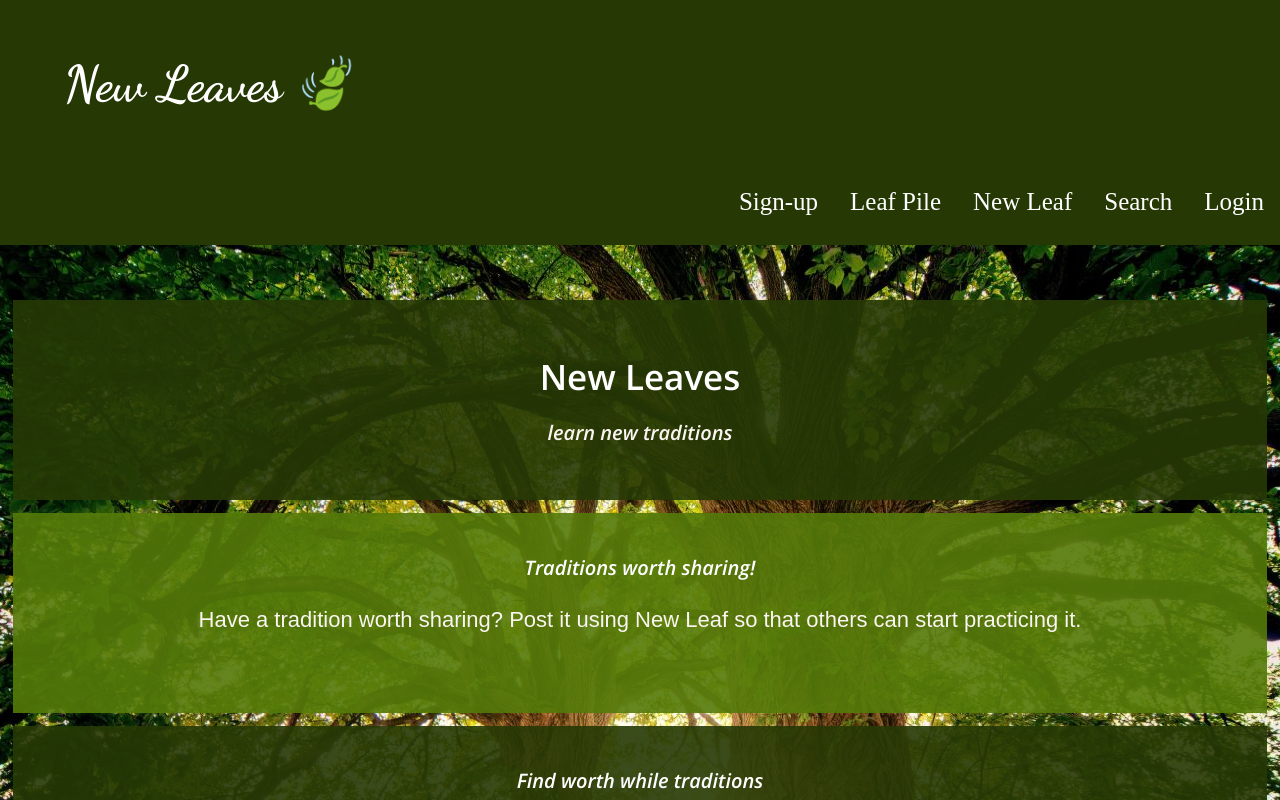
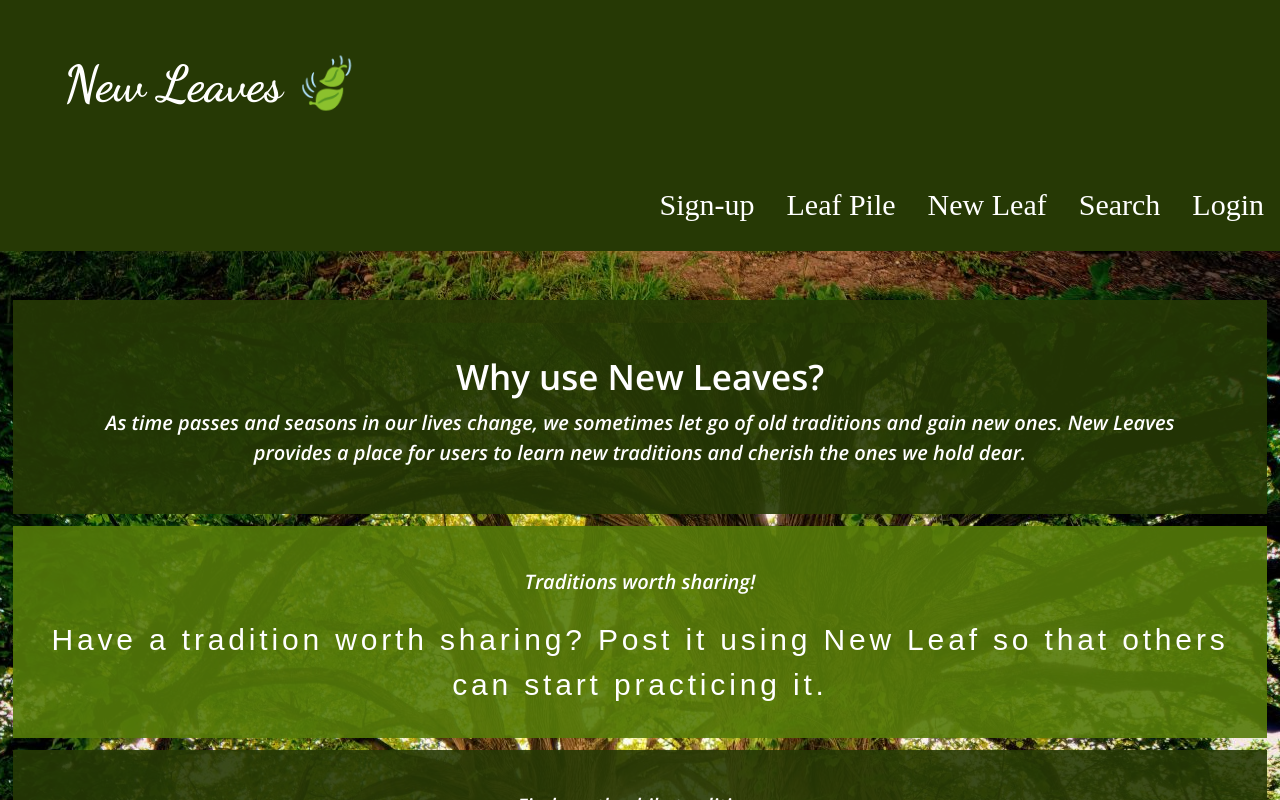
Before and after one commit to RandyWritesCode/new-leaves-app, a React (Create React App) app: page / in a window 1280 px wide. Shown: the top 800 px of the page. Built offline with nearby package versions, Linux system fonts and the light colour scheme; no server answers; a web font is replaced by a local one.

Commit message:
search issue resolved

```diff
--- a/src/Components/AddArticle/AddArticle.css
+++ b/src/Components/AddArticle/AddArticle.css
@@ -22,9 +22,9 @@ button {
   letter-spacing: 2px;
 }
 
-p {
-  font-size: 22px;
-}
+/* p {
+  font-size: 30px;
+} */
 
 button {
   font-size: 15px;
--- a/src/Components/App/App.css
+++ b/src/Components/App/App.css
@@ -39,12 +39,22 @@ input {
 }
 
 
+p {
+  /* font-size: 6.5vw; */
+  letter-spacing: .3vw;
+}
+
 /* media queries */
 @media (min-width: 640px) {
 ::placeholder {
   font-size: 3vw;
 }
+
+/* p {
+  font-size: 4.5vw;
+} */
 }
+
 
 @media (min-width: 1366px) {
   ::placeholder {
@@ -55,7 +65,9 @@ input {
     background-image: url("../../images/trees-lg.jpg");
 
   }
-
+/* p {
+  font-size: 2vw;
+} */
   section {
     margin-right: 10%;
     margin-left: 10%;
--- a/src/Components/App/App.js
+++ b/src/Components/App/App.js
@@ -117,6 +117,7 @@ class App extends React.Component {
         let display = articles.filter(article => {
           let searchTerm = this.state.searchTerm.toLowerCase()
           let articleValue = article[this.state.searchCategory].toLowerCase()
+          console.log(articleValue)
           return articleValue.includes(searchTerm)
         })
         this.setState({
--- a/src/Components/Home/Home.css
+++ b/src/Components/Home/Home.css
@@ -14,7 +14,7 @@ section > header {
 }
 
 p {
-  font-size: 20px;
+  font-size: 30px;
   padding: 0;
   margin: 0 5px 5px 5px;
   font-family: 'Imbue', sans-serif;
--- a/src/Components/Home/Home.js
+++ b/src/Components/Home/Home.js
@@ -11,16 +11,21 @@ export default function Home() {
       <div className='pageContainer'>
         <section>
           <header>
-            <h2>New Leaves</h2>
+            <h2>Why use New Leaves?</h2>
+            <h3>
+              As time passes and seasons in our lives change,
+              we sometimes let go of old traditions and gain new ones.
+              New Leaves provides a place for users to learn new traditions
+              and cherish the ones we hold dear.
+          </h3>
           </header>
-          <h3>learn new traditions
-            </h3>
         </section>
 
         <section>
           <header>
             <h3>Traditions worth sharing!</h3>
           </header>
+
           <p>Have a tradition worth sharing?  Post it using New Leaf so that others can start practicing it.</p>
         </section>
 
@@ -41,6 +46,6 @@ export default function Home() {
           </p>
         </section>
       </div >
-    </Error>
+    </Error >
   );
 };
--- a/src/Components/Nav/Nav.css
+++ b/src/Components/Nav/Nav.css
@@ -20,9 +20,9 @@ li {
   list-style: none;
 }
 
-a {
+a, p {
   color: white;
-  font-size: 25px;
+  font-size: 30px;
   font-family: 'Imbue', serif;
 }
 
--- a/src/config.js
+++ b/src/config.js
@@ -1,5 +1,6 @@
 const config = {
   API_ENDPOINT:
+    // 'http://localhost:8000/',
     'https://damp-garden-01927.herokuapp.com/api',
   TOKEN_KEY: 'new-leaves-client-auth-token',
   USER_ID_KEY: 'UserID:'
```
Also changed, not shown: src/Components/Search/Search.js (+7 -1 lines).
